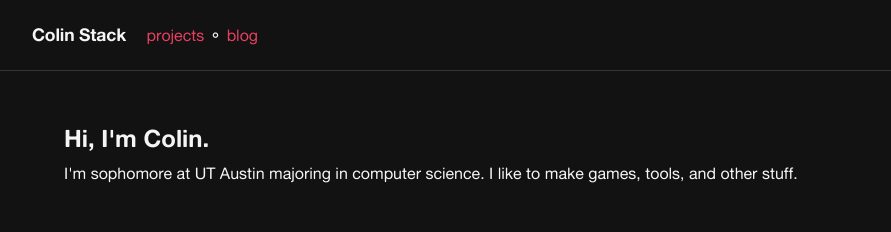
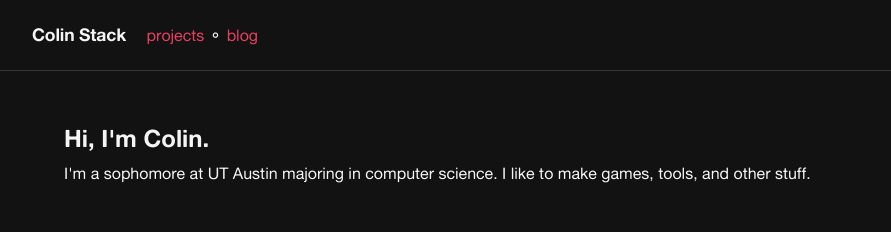
Before and after one commit to colinstick/colinstick.github.io, an Eleventy site: page index.njk in a window 1280 px wide. Shown: the top 232 px of the page, without its empty margins (178-1069 px from the left). Built offline with nearby package versions, Linux system fonts and the light colour scheme; Eleventy itself is replaced by a stand-in of ours; files that its build step writes are made by us from their sources.

Commit message:
Typo lmao

```diff
--- a/index.njk
+++ b/index.njk
@@ -6,7 +6,7 @@ title: "Projects"
 <section class="intro">
   <p><b>Hi, I'm Colin.</b></p>
   <section class="intro-sub">
-    <p>I'm sophomore at UT Austin majoring in computer science. I like to make games, tools, and other stuff.</p>
+    <p>I'm a sophomore at UT Austin majoring in computer science. I like to make games, tools, and other stuff.</p>
   </section>
 </section>
 
```
